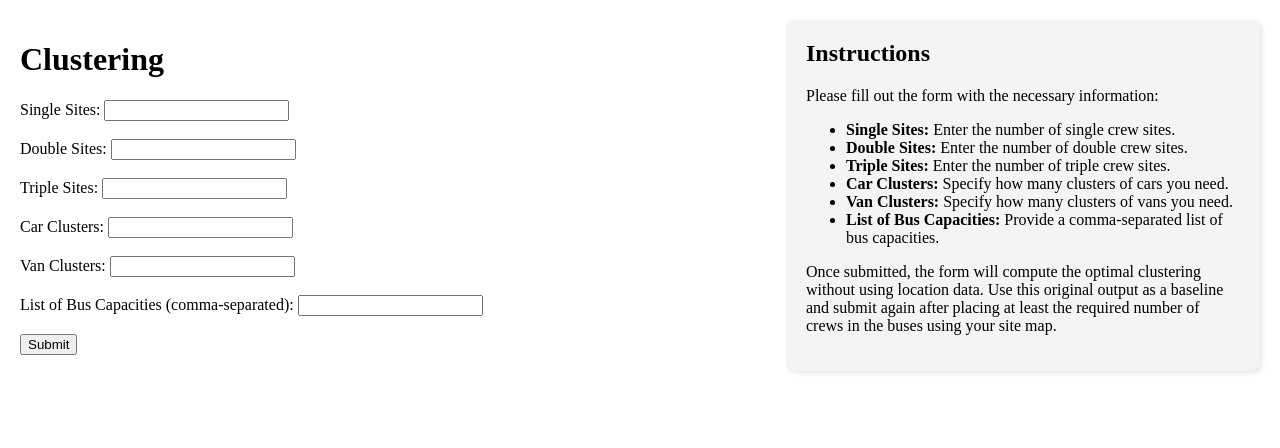
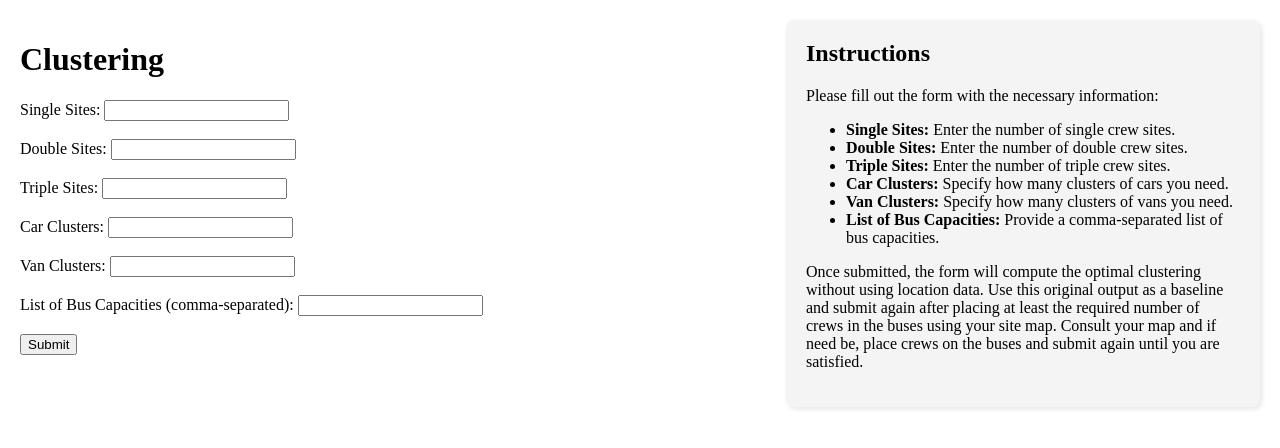
Before and after one commit to cbmckinstry/GMT, a Flask app: page / in a window 1280 px wide. Shown: the top 448 px of the page. Run offline with Flask 3, Linux system fonts and the light colour scheme.

Commit message:
Updated requirements.txt

```diff
--- a/templates/index.html
+++ b/templates/index.html
@@ -103,7 +103,7 @@
         <li><strong>Van Clusters:</strong> Specify how many clusters of vans you need.</li>
         <li><strong>List of Bus Capacities:</strong> Provide a comma-separated list of bus capacities.</li>
     </ul>
-    <p>Once submitted, the form will compute the optimal clustering without using location data. Use this original output as a baseline and submit again after placing at least the required number of crews in the buses using your site map.</p>
+    <p>Once submitted, the form will compute the optimal clustering without using location data. Use this original output as a baseline and submit again after placing at least the required number of crews in the buses using your site map. Consult your map and if need be, place crews on the buses and submit again until you are satisfied.</p>
 </div>
 
 </body>
```
